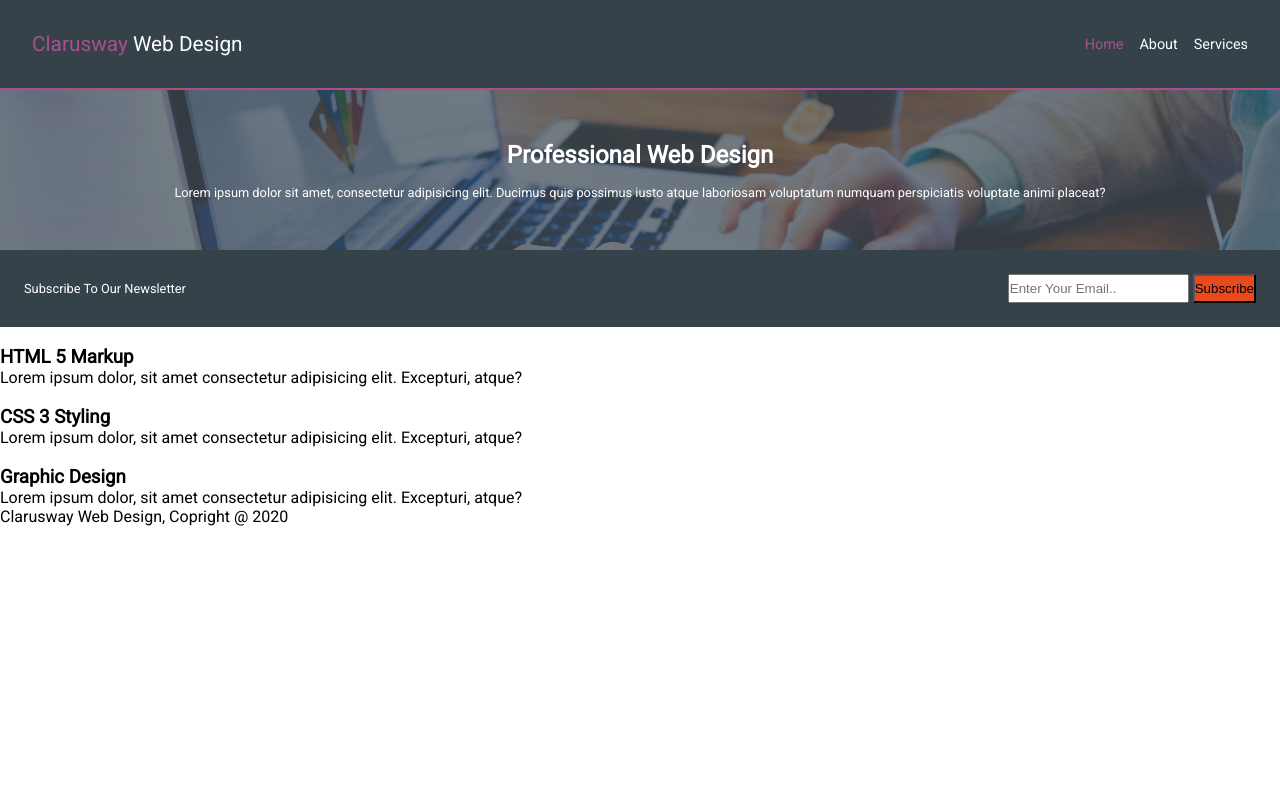
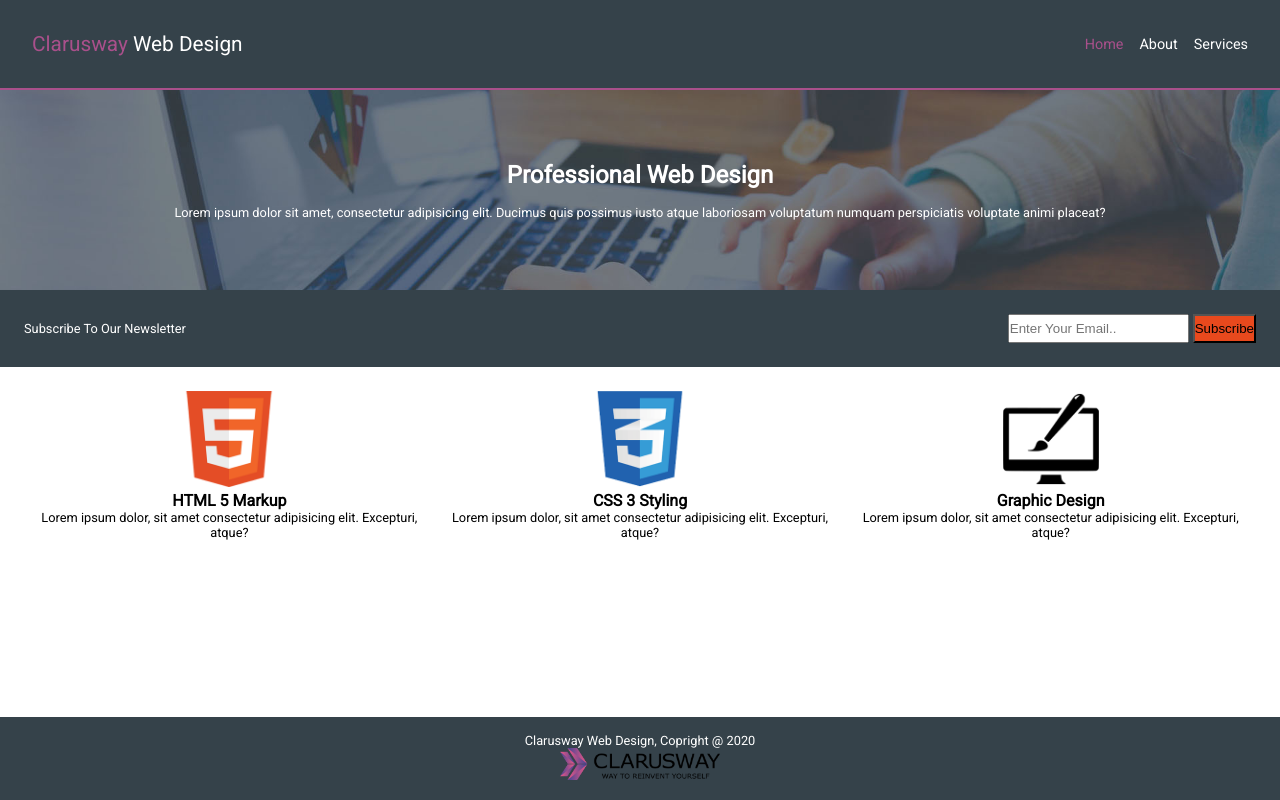
Before and after one commit to nmekinci/threepages, a plain HTML site: page index.html in a window 1280 px wide. Drawn offline with Linux system fonts and the light colour scheme.

Commit message:
end of sunday

```diff
--- a/index.html
+++ b/index.html
@@ -43,24 +43,24 @@
         </section>
       </section>
       <section class="main__bott">
-        <section class="main__bott--left">
-          <img src="" alt="" />
+        <section class="main__bott--left main__bott--cont">
+          <img src="./img/logo_html.png" alt="" />
           <h3>HTML 5 Markup</h3>
           <p>
             Lorem ipsum dolor, sit amet consectetur adipisicing elit. Excepturi,
             atque?
           </p>
         </section>
-        <section class="main__bott--mid">
-          <img src="" alt="" />
+        <section class="main__bott--mid main__bott--cont">
+          <img src="./img/logo_css.png" alt="" />
           <h3>CSS 3 Styling</h3>
           <p>
             Lorem ipsum dolor, sit amet consectetur adipisicing elit. Excepturi,
             atque?
           </p>
         </section>
-        <section class="main__bott--right">
-          <img src="" alt="" />
+        <section class="main__bott--right main__bott--cont">
+          <img src="./img/logo_brush.png" alt="" />
           <h3>Graphic Design</h3>
           <p>
             Lorem ipsum dolor, sit amet consectetur adipisicing elit. Excepturi,
@@ -71,7 +71,7 @@
     </main>
     <footer>
       <p>Clarusway Web Design, Copright @ 2020</p>
-      <img src="" alt="" />
+      <img src="./img/clarusway_logo.png" alt="" />
     </footer>
   </body>
 </html>
--- a/style.css
+++ b/style.css
@@ -6,6 +6,10 @@
 }
 body{
     font-family: 'Roboto', sans-serif;
+    height: 100vh;
+    /* width: 100%; */
+    margin: 0;
+
 }
 /*! NAV area */
 nav{
@@ -48,7 +52,7 @@ nav{
     background-image: url(./img/showcase.jpg);
     background-position: center;
     background-size: cover;
-    height: 20vh;
+    height: 200px;
     color: white;
     display: flex;
     flex-direction: column;
@@ -82,5 +86,41 @@ height: 1.8rem;
 .main__mid--form button{
 height: 1.8rem;
 background-color: rgb(232,73,29);
-
 }
+.main__bott{
+    padding: 1.5rem;
+    display: flex;
+    justify-content: space-evenly;
+}
+.main__bott--cont{
+    text-align: center;
+}
+.main__bott--cont img{
+    height: 12vh;
+    /* width: 15vw; */
+}
+.main__bott--cont h3 {
+    font-size: 1rem;
+}
+.main__bott--cont p{
+    font-size: 0.8rem;
+}
+.main__bott{
+    display: flex;
+}
+/*! FOOTER AREA */
+footer {
+    background-color: rgb(53,66,74);
+    color: white;
+    text-align: center;
+    padding: 1rem;
+    position:fixed;
+    bottom: 0;
+    width: 100%;
+}
+footer img{
+    height: 4vh;
+}
+footer p{
+    font-size: 0.8rem;
+}
```
